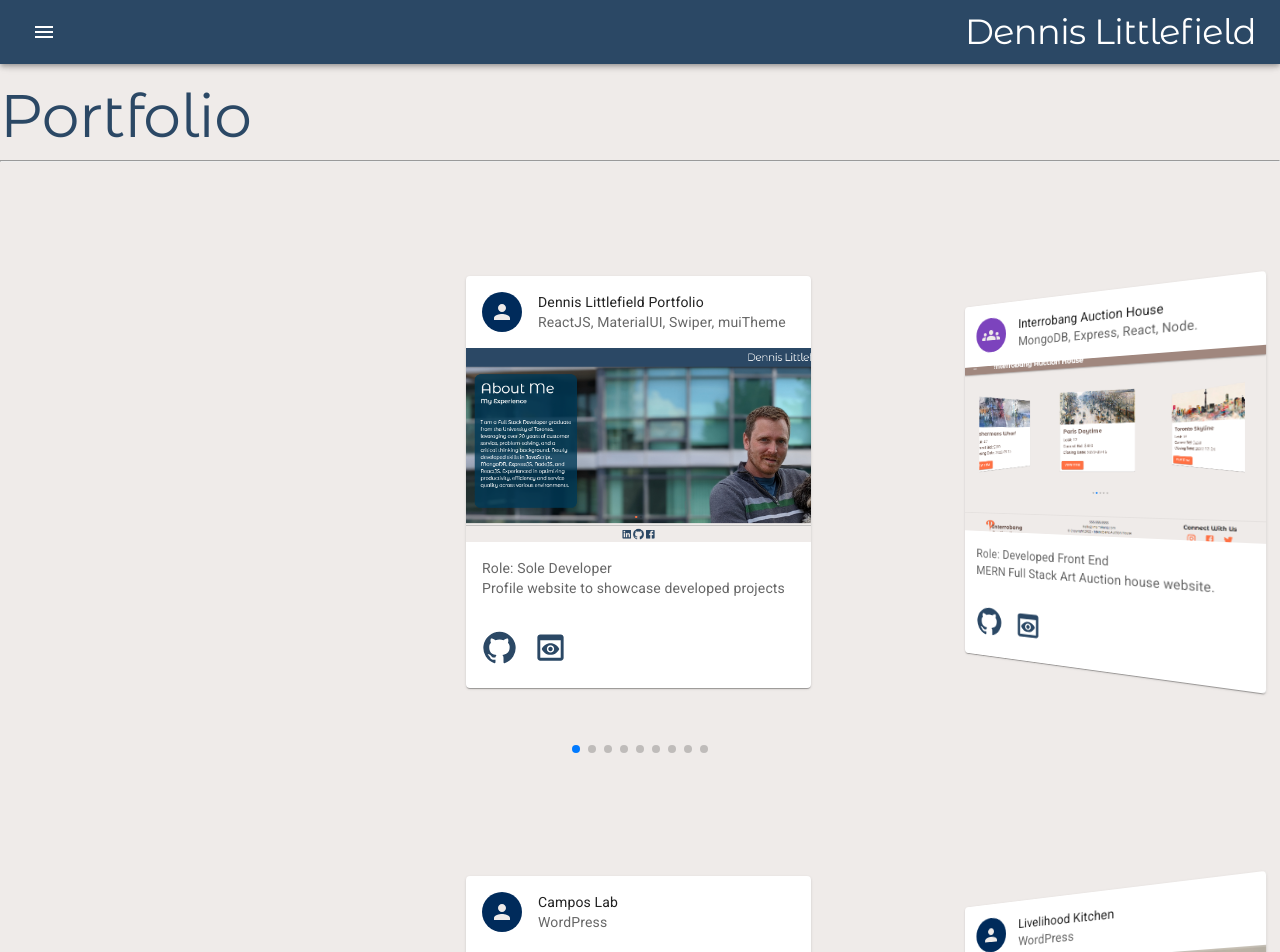
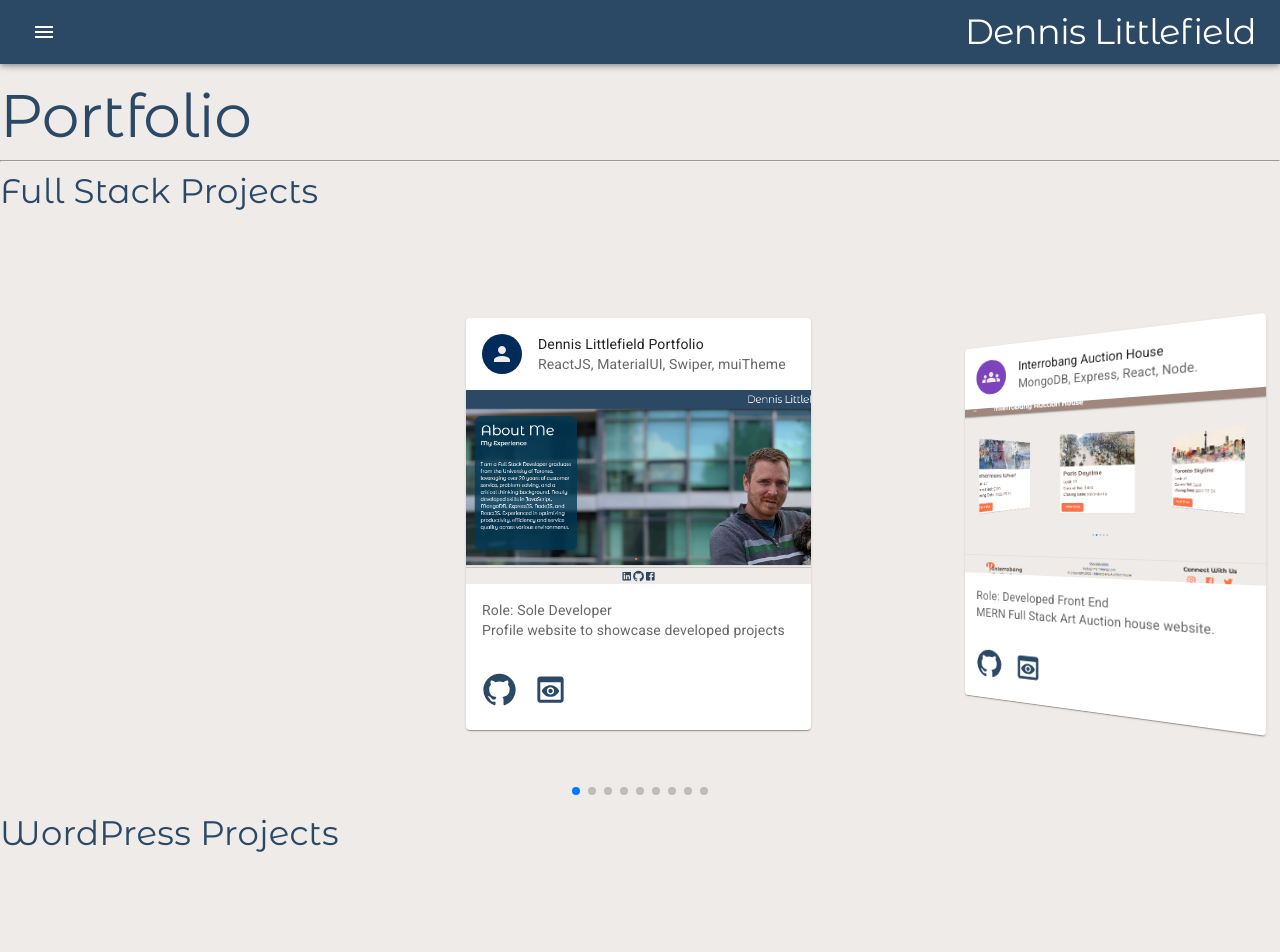
Before and after one commit to DLittlefield81/reactportfolio, a React (Create React App) app: page /portfolio in a window 1280 px wide. Shown: the top 952 px of the page. Built offline with nearby package versions, Linux system fonts and the light colour scheme; a web font is replaced by a local one.

Commit message:
updated projects

```diff
--- a/src/components/elements/SwiperGallery/SwiperGallery.css
+++ b/src/components/elements/SwiperGallery/SwiperGallery.css
@@ -19,8 +19,8 @@ body {
 
 .swiper {
     width: 100%;
-    padding-top: 50px;
-    padding-bottom: 50px;
+    padding-top: 0px;
+    padding-bottom: 5px;
 }
 
 .swiper-slide {
--- a/src/components/elements/SwiperGallery/SwiperGallery.jsx
+++ b/src/components/elements/SwiperGallery/SwiperGallery.jsx
@@ -1,6 +1,7 @@
 import React from "react";
 import Project from "../Projects";
 import Images from '../../images/projects/';
+import { Typography } from '@mui/material';
 // Import Swiper React components
 import { Swiper, SwiperSlide } from "swiper/react";
 
@@ -183,6 +184,7 @@ export default function SwiperGallery() {
 
     return (
         <div>
+            <Typography fontFamily="Montserrat Alternates" variant="h4" color="primary">Full Stack Projects</Typography>
             <Swiper
                 effect={"coverflow"}
                 grabCursor={true}
@@ -206,6 +208,7 @@ export default function SwiperGallery() {
                 )}
 
             </Swiper>
+            <Typography fontFamily="Montserrat Alternates" variant="h4" color="primary">WordPress Projects</Typography>
             <Swiper
                 effect={"coverflow"}
                 grabCursor={true}
--- a/src/components/elements/SwiperParalax/SwiperParalax.css
+++ b/src/components/elements/SwiperParalax/SwiperParalax.css
@@ -29,7 +29,7 @@ body {
 .swiper {
     width: 100%;
     height: 600px;
-
+    padding-top: 50px;
 }
 
 .swiper-slide {
--- a/src/components/elements/SwiperParalax/SwiperParalax.jsx
+++ b/src/components/elements/SwiperParalax/SwiperParalax.jsx
@@ -25,7 +25,7 @@ const aboutDetails =
     {
       title: "About Me",
       subtitle: "Passion for Tech",
-      text: `Throughout my life I have loved technology, At the age of 7, I began coding on a VIC20, and by the age of 14 I had purchased my own computer and began reading web page source code to teach myself HTML. Over time I learned Flash Animation, ActionScript, ColdFusion, PHP, and WordPress.`,
+      text: `Throughout my life I have loved technology, At the age of 7, I began coding on a VIC20, and by the age of 14 I had purchased my own computer and began reading web page source code to teach myself HTML. Over time I taught myself Flash Animation, ActionScript, ColdFusion, PHP, and WordPress.`,
     },
 ]
 
```
